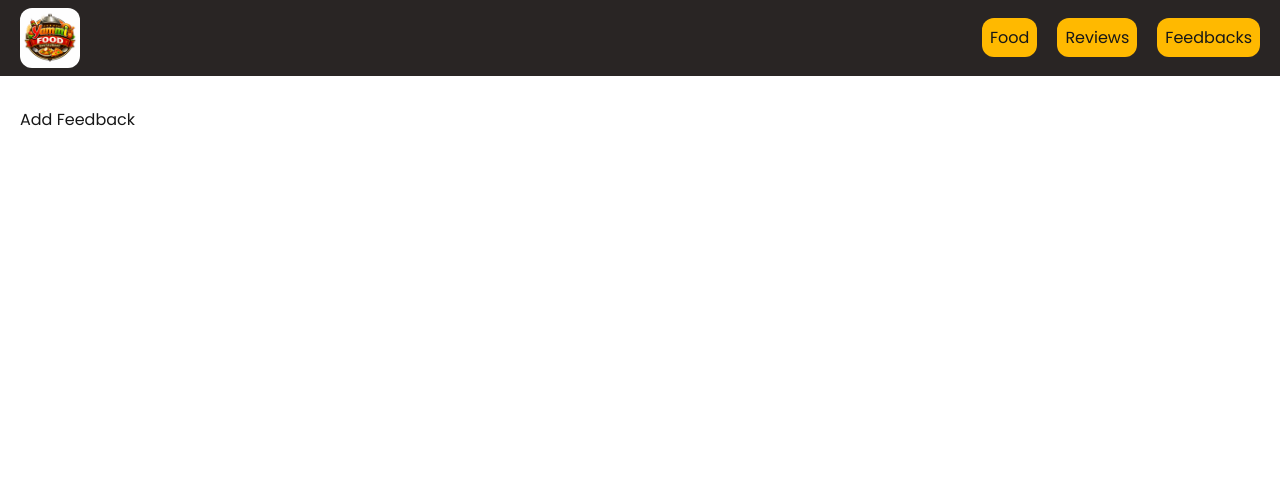
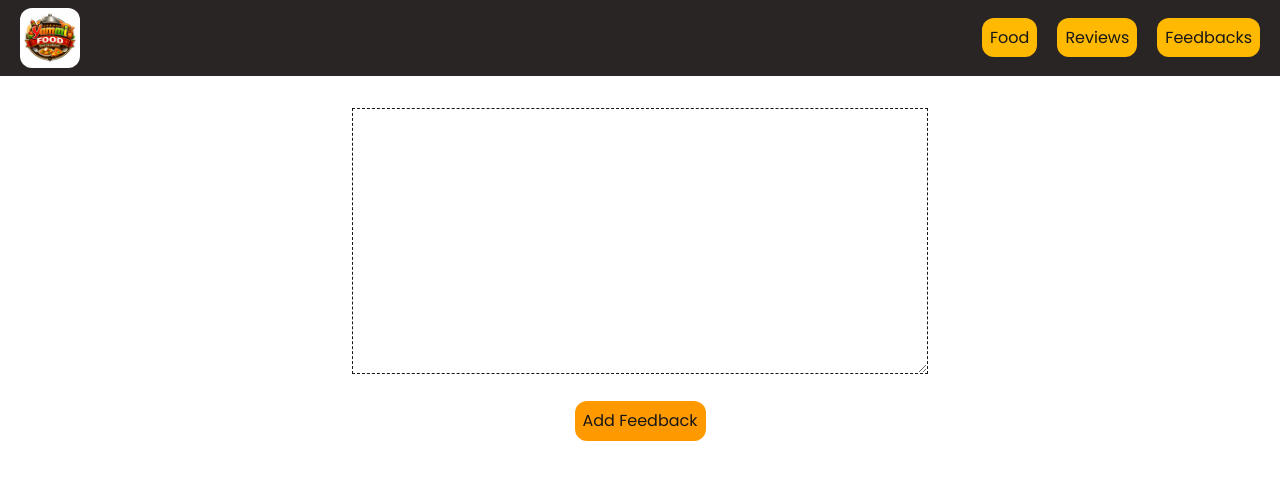
Before and after one commit to Mokim2005/food-resturent-project, a Next.js app: page /feedback/add in a window 1280 px wide. Shown: the top 480 px of the page. Built offline with nearby package versions, Linux system fonts and the light colour scheme.

Commit message:
added feedback form

```diff
--- a/src/app/feedback/add/page.jsx
+++ b/src/app/feedback/add/page.jsx
@@ -1,11 +1,12 @@
-import React from 'react';
+import FeedbackForm from "@/components/forms/FeedbackForm";
+
 
 const AddFeedback = () => {
-    return (
-        <div>
-            Add Feedback
-        </div>
-    );
+  return (
+    <div>
+      <FeedbackForm></FeedbackForm>
+    </div>
+  );
 };
 
 export default AddFeedback;
--- a/src/components/forms/FeedbackForm.jsx
+++ b/src/components/forms/FeedbackForm.jsx
@@ -1,11 +1,21 @@
-"use-client"
+"use-client";
 
 const FeedbackForm = () => {
-    return (
-        <div>
-
-        </div>
-    );
+  return (
+    <div className="space-y-5 text-center">
+      <form>
+        <textarea
+          name="message"
+          required
+          className="w-xl p-3 border border-dashed"
+          cols="30"
+          rows="10"
+          id=""
+        ></textarea>
+      </form>
+      <button className="bg-amber-500 p-2 rounded-xl">Add Feedback</button>
+    </div>
+  );
 };
 
 export default FeedbackForm;
```
